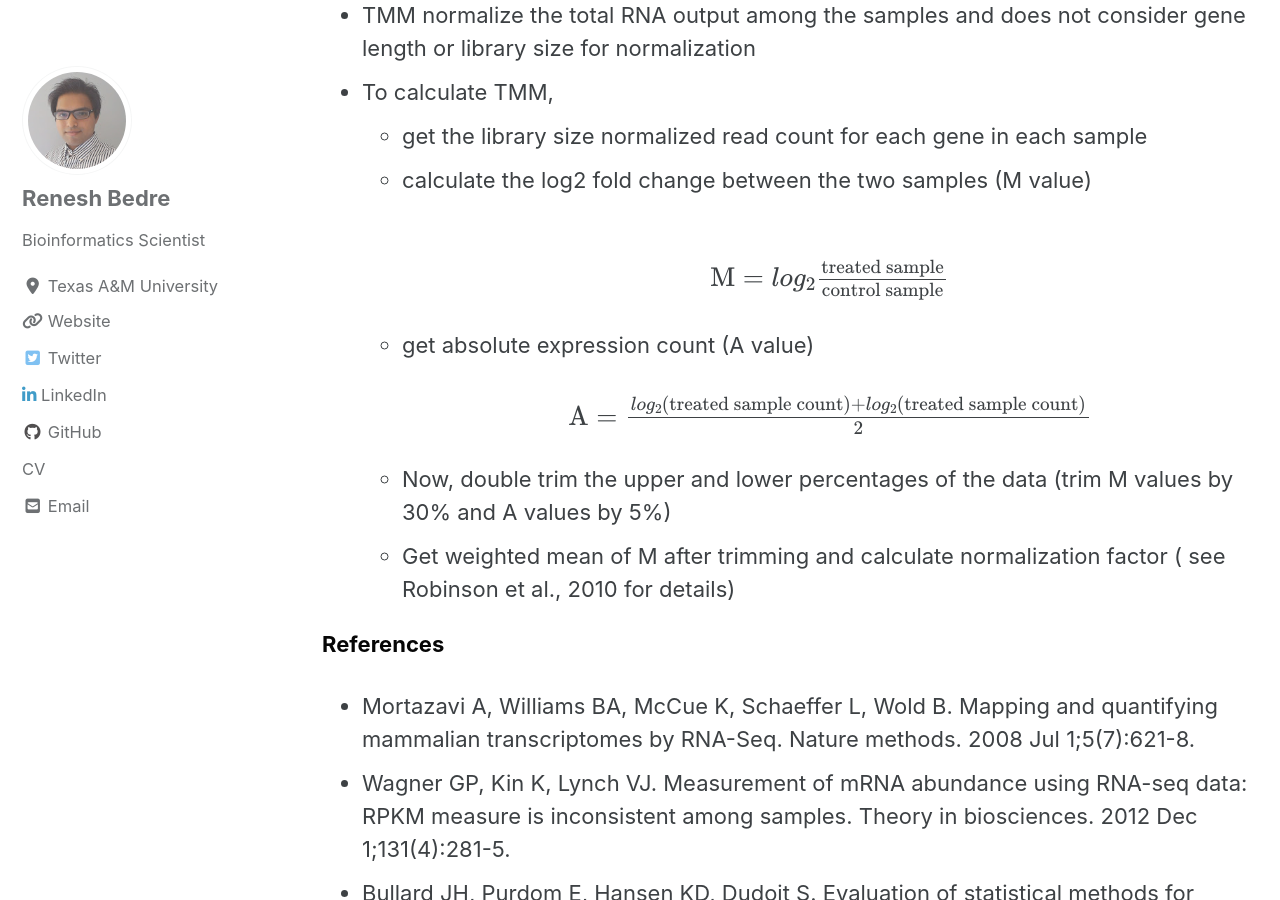
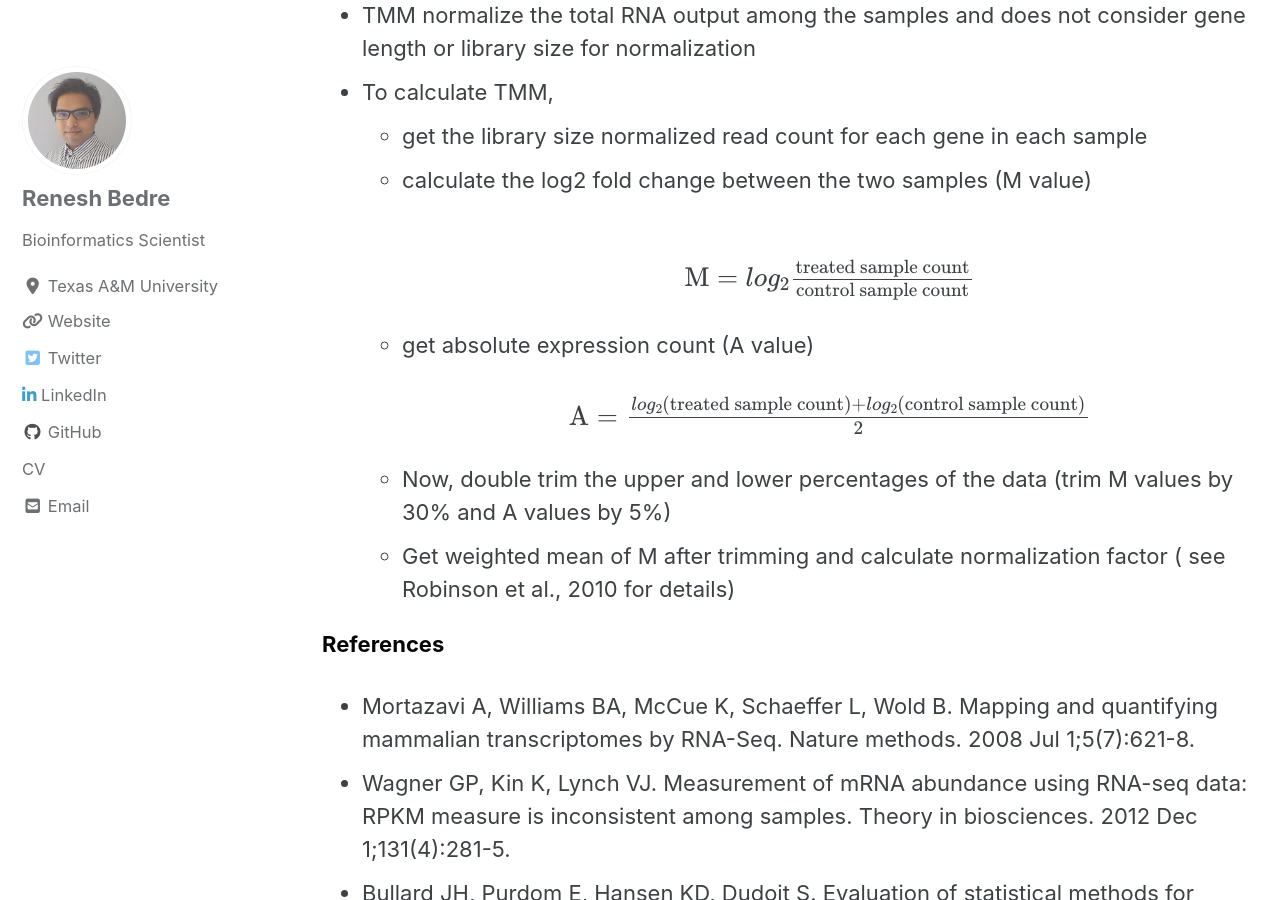
Before and after one commit to reneshbedre/reneshbedre.github.io, a Jekyll site: the page built from _posts/2017-10-05-expression_units.md, in a window 1280 px wide and 900 px high, scrolled down 3150 px. Built offline with Jekyll 4.4.1, drawn with Linux system fonts in a browser that asks for light colours; cached includes are drawn as plain includes; nearby versions of some CDN libraries; formulas are drawn with MathJax 3; a style sheet for code colours, icons or effects is not loaded; some of the changed text lies outside the part shown.

```diff
--- a/_posts/2017-10-05-expression_units.md
+++ b/_posts/2017-10-05-expression_units.md
@@ -121,12 +121,12 @@ Notes:
 
         <p align="center">
         <br>
-            \(  \text{M} = log_2 \frac{\text{treated sample}}{\text{control sample}} \)
+            \(  \text{M} = log_2 \frac{\text{treated sample count}}{\text{control sample count}} \)
         </p>
     - get absolute expression count (A value)
         <p align="center">
             <br>
-          \(  \text{A} =  \frac{log_2(\text{treated sample count})+log_2(\text{treated sample count})}{2} \)
+          \(  \text{A} =  \frac{log_2(\text{treated sample count})+log_2(\text{control sample count})}{2} \)
           </p>
     - Now, double trim the upper and lower percentages of the data (trim M values by 30% and A values by 5%)
     - Get weighted mean of M after trimming and calculate normalization factor ( see Robinson et al., 2010 for details)
```
Also changed, not shown: other parts of _posts/2017-10-05-expression_units.md (+1 -1 lines).
